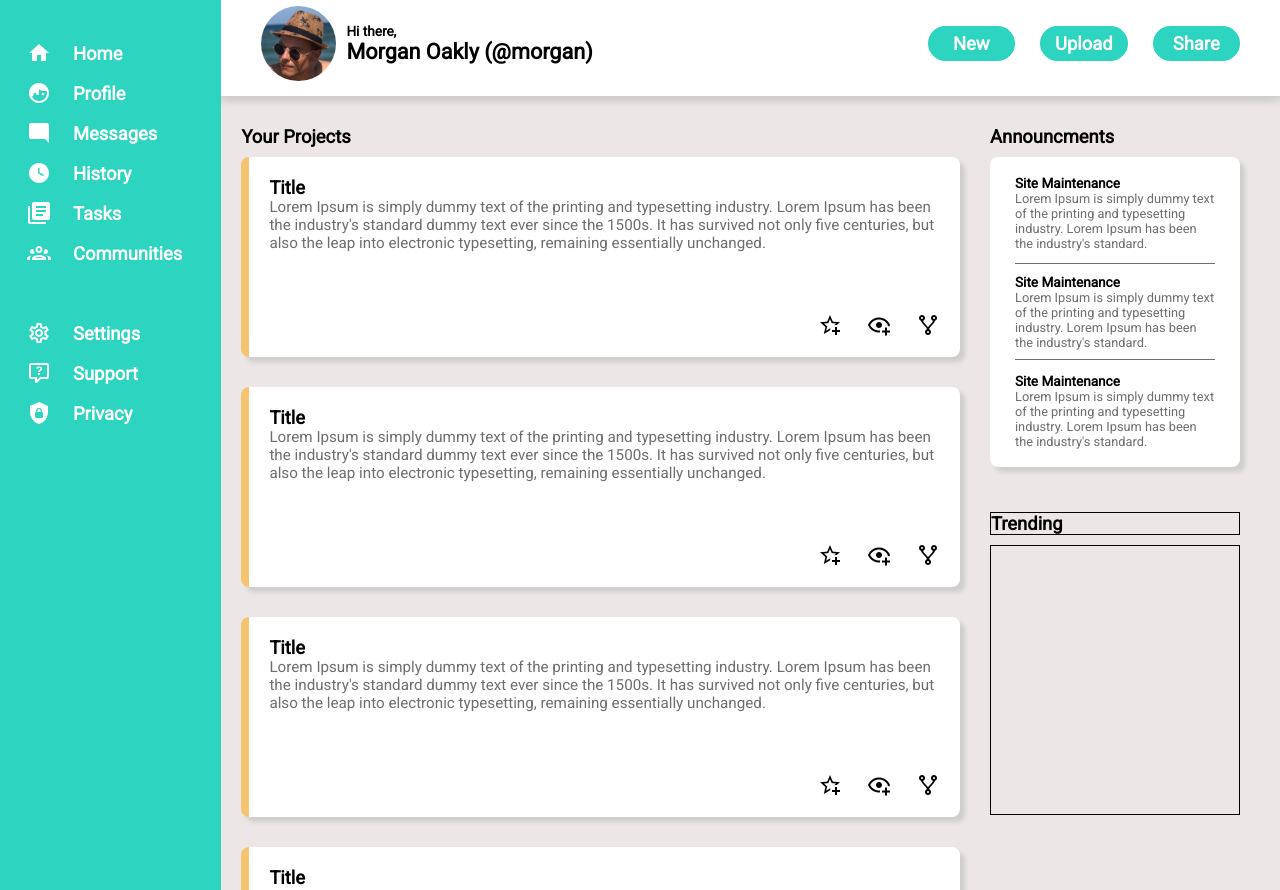
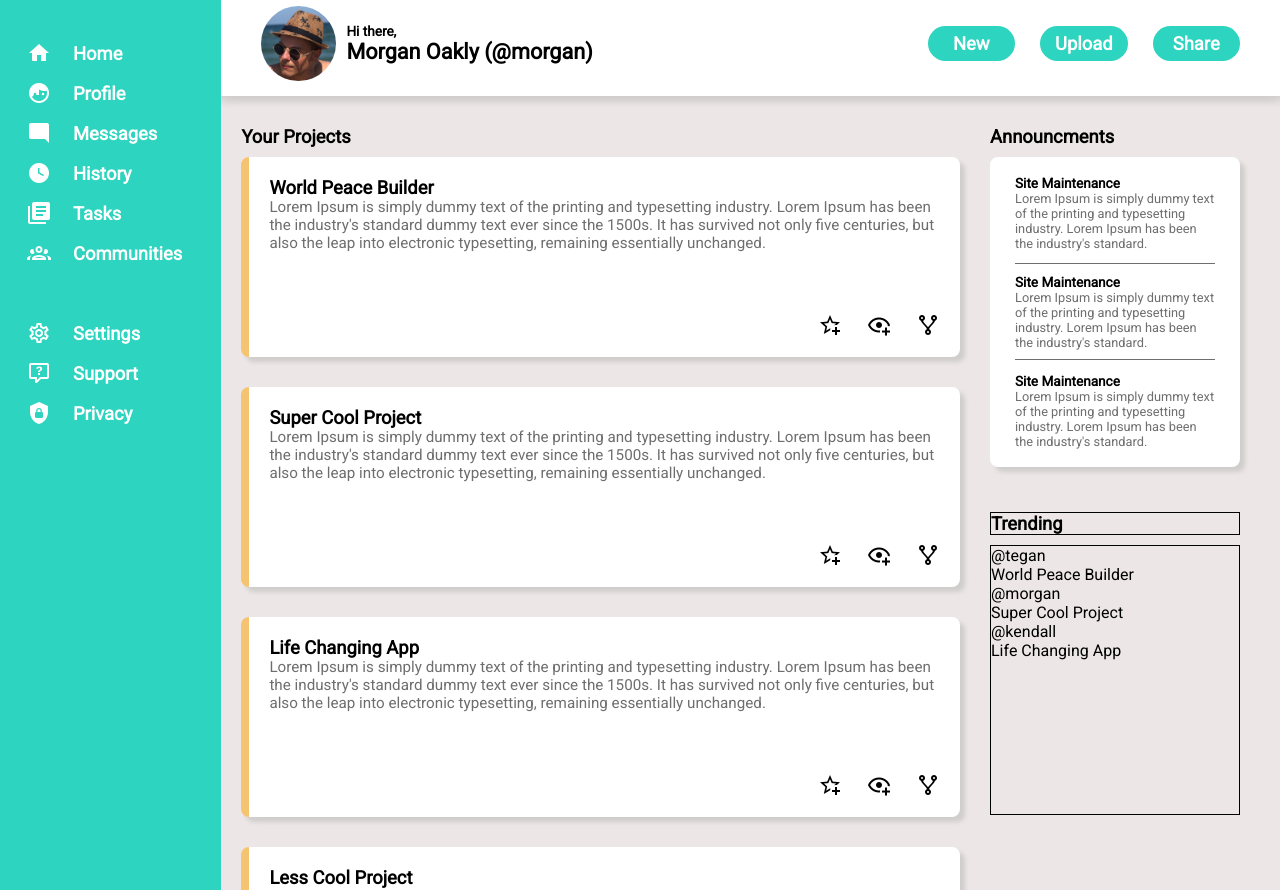
Before and after one commit to character-ignotus/Project--Admin_Dashboard, a plain HTML site: page index.html in a window 1280 px wide. Shown: the part 62-952 px from the top of the page. Drawn offline with Linux system fonts and the light colour scheme.

Commit message:
Add html elements to trending section

```diff
--- a/index.html
+++ b/index.html
@@ -72,7 +72,7 @@
             <div class="projects-section">
                 <div class="card">
                     <div class="card-text">
-                        <p>Title</p>
+                        <p>World Peace Builder</p>
                         <p>Lorem Ipsum is simply dummy text of the printing and typesetting industry.
                             Lorem Ipsum has been the industry's standard dummy text ever since the 1500s.
                             It has survived not only five centuries,
@@ -87,7 +87,7 @@
                 </div>
                 <div class="card">
                     <div class="card-text">
-                        <p>Title</p>
+                        <p>Super Cool Project</p>
                         <p>Lorem Ipsum is simply dummy text of the printing and typesetting industry.
                             Lorem Ipsum has been the industry's standard dummy text ever since the 1500s.
                             It has survived not only five centuries,
@@ -101,7 +101,7 @@
                     </div>
                 </div>                <div class="card">
                     <div class="card-text">
-                        <p>Title</p>
+                        <p>Life Changing App</p>
                         <p>Lorem Ipsum is simply dummy text of the printing and typesetting industry.
                             Lorem Ipsum has been the industry's standard dummy text ever since the 1500s.
                             It has survived not only five centuries,
@@ -115,7 +115,7 @@
                     </div>
                 </div>                <div class="card">
                     <div class="card-text">
-                        <p>Title</p>
+                        <p>Less Cool Project</p>
                         <p>Lorem Ipsum is simply dummy text of the printing and typesetting industry.
                             Lorem Ipsum has been the industry's standard dummy text ever since the 1500s.
                             It has survived not only five centuries,
@@ -129,7 +129,7 @@
                     </div>
                 </div>                <div class="card">
                     <div class="card-text">
-                        <p>Title</p>
+                        <p>Ad Blocker</p>
                         <p>Lorem Ipsum is simply dummy text of the printing and typesetting industry.
                             Lorem Ipsum has been the industry's standard dummy text ever since the 1500s.
                             It has survived not only five centuries,
@@ -143,7 +143,7 @@
                     </div>
                 </div>                <div class="card">
                     <div class="card-text">
-                        <p>Title</p>
+                        <p>Money Maker</p>
                         <p>Lorem Ipsum is simply dummy text of the printing and typesetting industry.
                             Lorem Ipsum has been the industry's standard dummy text ever since the 1500s.
                             It has survived not only five centuries,
@@ -181,7 +181,29 @@
                 </div>
             </div>
             <div class="trending-title">Trending</div>
-            <div class="trending-card"></div>
+            <div class="trending-card">
+                <div class="trending-account">
+                    <div></div>
+                    <div>
+                        <p>@tegan</p>
+                        <p>World Peace Builder</p>
+                    </div>
+                </div>
+                <div class="trending-account">
+                    <div></div>
+                    <div>
+                        <p>@morgan</p>
+                        <p>Super Cool Project</p>
+                    </div>
+                </div>
+                <div class="trending-account">
+                    <div></div>
+                    <div>
+                        <p>@kendall</p>
+                        <p>Life Changing App</p>
+                    </div>
+                </div>
+            </div>
         </div>
     </div>
 </body>
```
